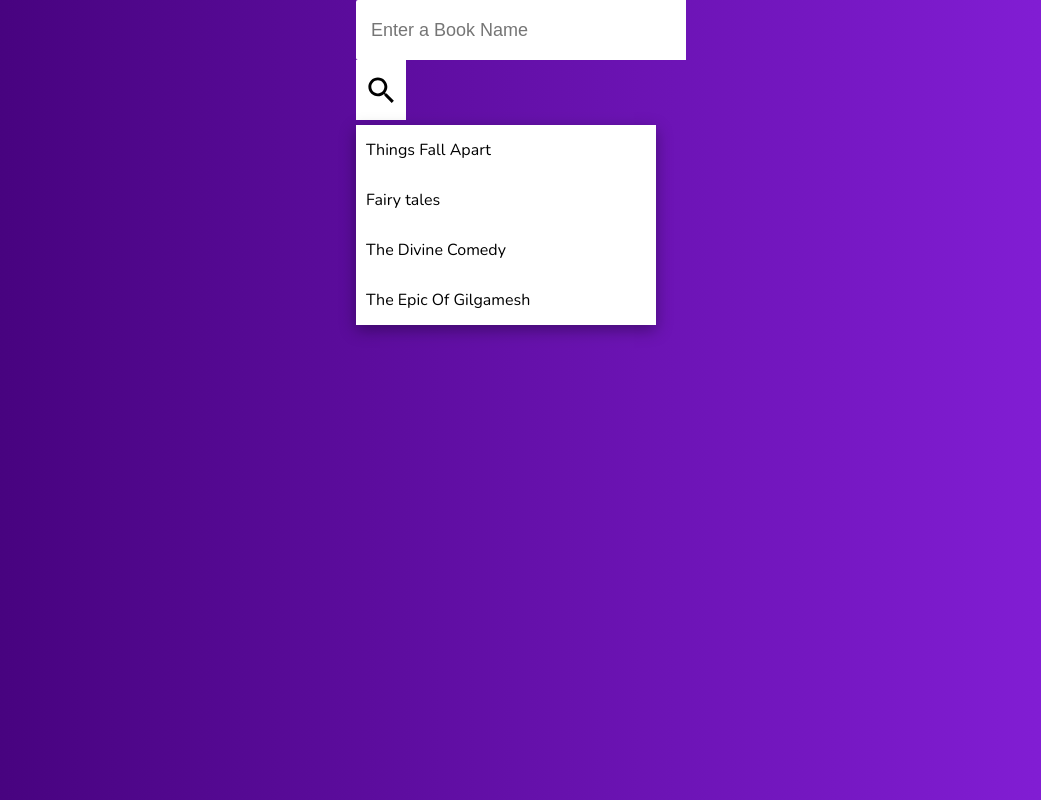
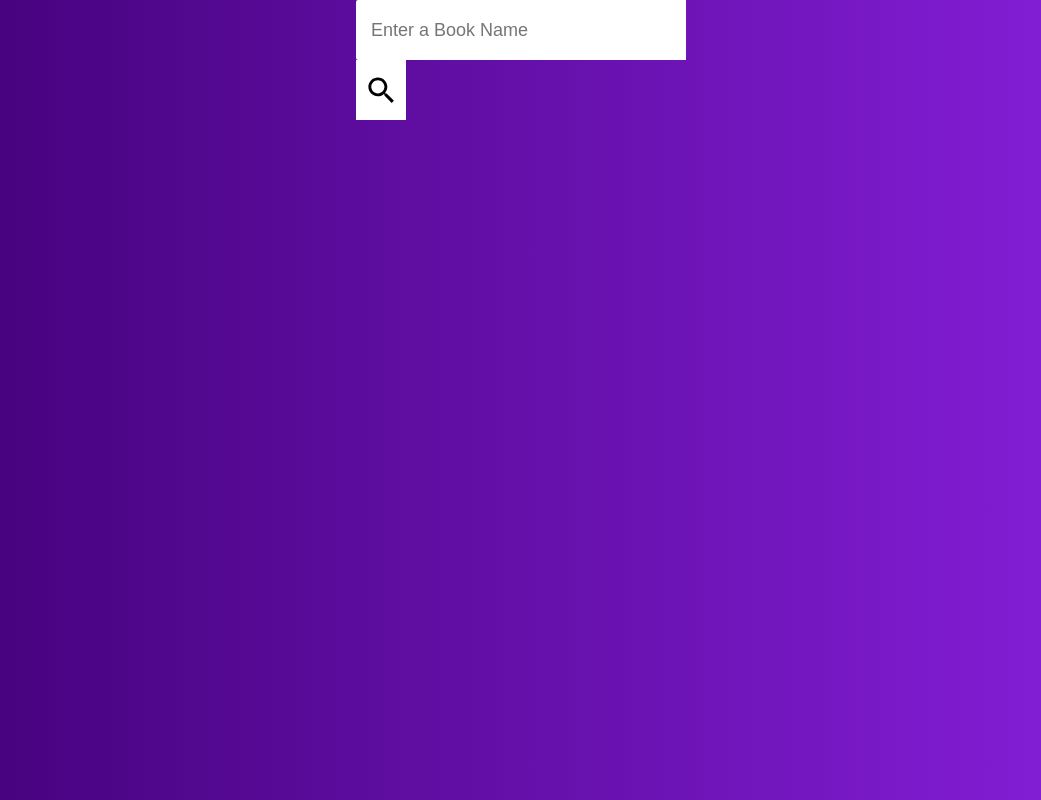
Before and after one commit to OneSummerDay/react-search-bar, a React (Create React App) app: page / in a window 1280 px wide. Shown: the whole page, without its empty margins (119-1160 px from the left). Built offline with nearby package versions, Linux system fonts and the light colour scheme.

Commit message:
feat: add state into the search bar

```diff
--- a/src/Components/SearchBar.js
+++ b/src/Components/SearchBar.js
@@ -1,8 +1,9 @@
-import React from 'react'
+import React, { useState } from 'react'
 import './SearchBar.css'
 import SearchIcon from '@mui/icons-material/Search'
 
 function SearchBar({ placeholder, data }) {
+  const [filteredData, setFilteredData] = useState([])
   return (
     <div className="search">
       <div className="searchInput">
@@ -11,6 +12,7 @@ function SearchBar({ placeholder, data }) {
           <SearchIcon />
         </div>
       </div>
+      {filteredData.length != 0 && (
         <div className="dataResult">
           {data.map((value, key) => {
             return (
@@ -20,6 +22,7 @@ function SearchBar({ placeholder, data }) {
             )
           })}
         </div>
+      )}
     </div>
   )
 }
```
Lines whose indentation alone changed are shown as unchanged.
